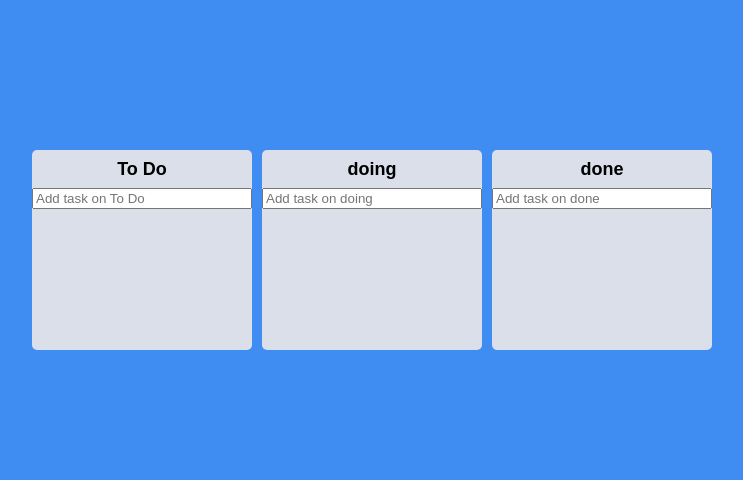
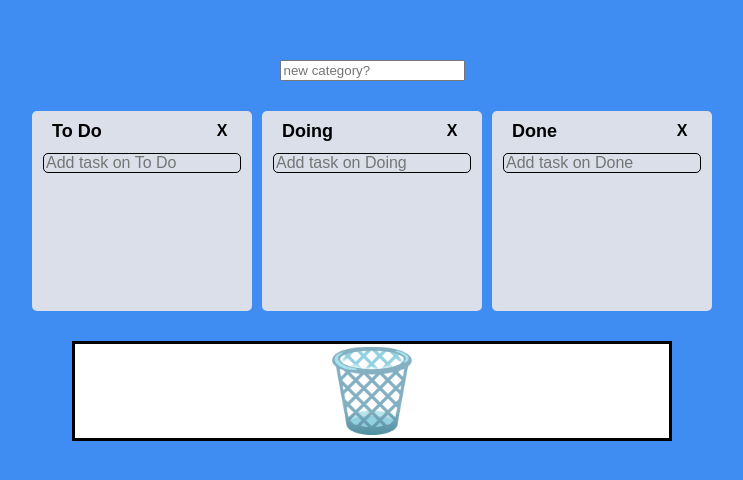
Before and after one commit to ryuunderground/react_master_first, a React (Create React App) app: page / in a window 1280 px wide. Shown: the part 150-630 px from the top of the page, without its empty margins (268-1011 px from the left). Built offline with nearby package versions, Linux system fonts and the light colour scheme.

Commit message:
phase 1 challenge

```diff
--- a/src/App.tsx
+++ b/src/App.tsx
@@ -9,6 +9,8 @@ import styled from "styled-components";
 import { toDoState } from "./components/atoms";
 import DraggableCard from "./components/DraggableCard";
 import Board from "./components/Board";
+import { Droppable } from "react-beautiful-dnd";
+import { useForm } from "react-hook-form";
 
 const GlobalStyles = createGlobalStyle`
 
@@ -81,6 +83,8 @@ const Wrapper = styled.div`
   margin: 0 auto;
   justify-content: center;
   align-items: center;
+  flex-direction: column;
+  gap: 30px;
 `;
 
 const Boards = styled.div`
@@ -90,13 +94,55 @@ const Boards = styled.div`
   width: 100%;
 `;
 
+interface IBinProps {
+  isDraggingOver: boolean;
+  isdraggingfromthis: boolean;
+}
+const Bin = styled.div<IBinProps>`
+  display: flex;
+  justify-content: center;
+  align-items: center;
+  width: 600px;
+  height: 100px;
+  border: 3px solid #000;
+  background-color: white;
+  font-size: 80px;
+`;
+
+interface IForm {
+  newCat: string;
+}
+
 const App = () => {
   const [toDos, setToDos] = useRecoilState(toDoState);
+  console.log("this is toDos", toDos);
+  const { register, setValue, handleSubmit } = useForm<IForm>();
+  const onValid = ({ newCat }: IForm) => {
+    setToDos((allBoards) => {
+      console.log(newCat);
+      return {
+        ...allBoards,
+        [newCat]: [],
+      };
+    });
+    setValue("newCat", "");
+  };
   const onDragEnd = (info: DropResult) => {
     console.log(info);
-    const { destination, draggableId, source } = info;
+    const { destination, source } = info;
     if (!destination) return;
-    if (destination?.droppableId === source.droppableId) {
+    if (destination?.droppableId === "Bin") {
+      console.log("this will be gone");
+      setToDos((allBoards) => {
+        const sourceBoard = [...allBoards[source.droppableId]];
+        sourceBoard.splice(source.index, 1);
+        console.log(allBoards);
+        return {
+          ...allBoards,
+          [source.droppableId]: sourceBoard,
+        };
+      });
+    } else if (destination?.droppableId === source.droppableId) {
       // 같은 보드 내 이동
       setToDos((allBoards) => {
         const boardCopy = [...allBoards[source.droppableId]];
@@ -110,8 +156,7 @@ const App = () => {
           [source.droppableId]: boardCopy,
         };
       });
-    }
-    if (destination?.droppableId !== source.droppableId) {
+    } else if (destination?.droppableId !== source.droppableId) {
       // 다른 보드로 이동
       setToDos((allBoards) => {
         const sourceBoard = [...allBoards[source.droppableId]];
@@ -134,11 +179,31 @@ const App = () => {
         <Outlet />
         <DragDropContext onDragEnd={onDragEnd}>
           <Wrapper>
+            <form onSubmit={handleSubmit(onValid)}>
+              <input
+                type="text"
+                placeholder="new category?"
+                {...register("newCat", { required: true })}
+              />
+            </form>
             <Boards>
               {Object.keys(toDos).map((boardId) => (
                 <Board boardId={boardId} key={boardId} toDos={toDos[boardId]} />
               ))}
             </Boards>
+            <Droppable droppableId="Bin">
+              {(provided, snapshot) => (
+                <Bin
+                  isDraggingOver={snapshot.isDraggingOver}
+                  isdraggingfromthis={Boolean(snapshot.draggingFromThisWith)}
+                  ref={provided.innerRef}
+                  {...provided.droppableProps}
+                >
+                  <span>🗑️</span>
+                  {provided.placeholder}
+                </Bin>
+              )}
+            </Droppable>
           </Wrapper>
         </DragDropContext>
         <ReactQueryDevtools initialIsOpen={true} />
--- a/src/components/Board.tsx
+++ b/src/components/Board.tsx
@@ -29,7 +29,6 @@ const Title = styled.h1`
   font-size: 18px;
   font-weight: 600;
   text-align: center;
-  margin-bottom: 10px;
 `;
 
 interface IAreaProps {
@@ -49,8 +48,38 @@ const Area = styled.div<IAreaProps>`
 
 const Form = styled.form`
   width: 100%;
+  display: flex;
+  justify-content: center;
   input {
+    width: 90%;
+    height: 20px;
+    font-size: 16px;
+    margin: 2px;
+    background-color: transparent;
+    border: 1px solid #000000;
+    border-radius: 5px;
+  }
+`;
+const Header = styled.header`
   width: 100%;
+  display: flex;
+  justify-content: space-between;
+  align-items: center;
+  padding: 0 20px;
+  margin-bottom: 10px;
+`;
+const Delete = styled.button`
+  width: 20px;
+  height: 100%;
+  background-color: transparent;
+  font-weight: 600;
+  font-size: 16px;
+  display: flex;
+  justify-content: center;
+  align-items: center;
+  border: none;
+  &:hover {
+    color: white;
   }
 `;
 
@@ -70,9 +99,21 @@ const Board = ({ toDos, boardId }: IBoardProps) => {
     });
     setValue("toDo", "");
   };
+  const deleteBoard = () => {
+    setToDos((allBoards) => {
+      const { [boardId]: _, ...rest } = allBoards; // 객체에서 멤버를 삭제
+      return rest;
+    });
+  };
+
   return (
+    <>
       <Wrapper>
+        <Header>
           <Title>{boardId}</Title>
+          <Delete onClick={deleteBoard}>X</Delete>
+        </Header>
+
         <Form onSubmit={handleSubmit(onValid)}>
           <input
             type="text"
@@ -101,6 +142,7 @@ const Board = ({ toDos, boardId }: IBoardProps) => {
           )}
         </Droppable>
       </Wrapper>
+    </>
   );
 };
 
--- a/src/components/DraggableCard.tsx
+++ b/src/components/DraggableCard.tsx
@@ -20,12 +20,12 @@ const Card = styled.div<{ isDragging: boolean }>`
 const DraggableCard = ({ toDoId, toDoText, index }: IDraggableCardProps) => {
   return (
     <Draggable draggableId={toDoId + ""} index={index}>
-      {(club, snapshot) => (
+      {(provided, snapshot) => (
         <Card
           isDragging={snapshot.isDragging}
-          ref={club.innerRef}
-          {...club.draggableProps}
-          {...club.dragHandleProps}
+          ref={provided.innerRef}
+          {...provided.draggableProps}
+          {...provided.dragHandleProps}
         >
           {toDoText}
         </Card>
--- a/src/components/atoms.tsx
+++ b/src/components/atoms.tsx
@@ -1,4 +1,4 @@
-import { atom, selector } from "recoil";
+import { atom } from "recoil";
 
 interface IToDoState {
   [key: string]: IToDo[];
@@ -13,7 +13,7 @@ export const toDoState = atom<IToDoState>({
   key: "toDo",
   default: {
     "To Do": [],
-    doing: [],
-    done: [],
+    Doing: [],
+    Done: [],
   },
 });
```
Lines whose indentation alone changed are shown as unchanged.
